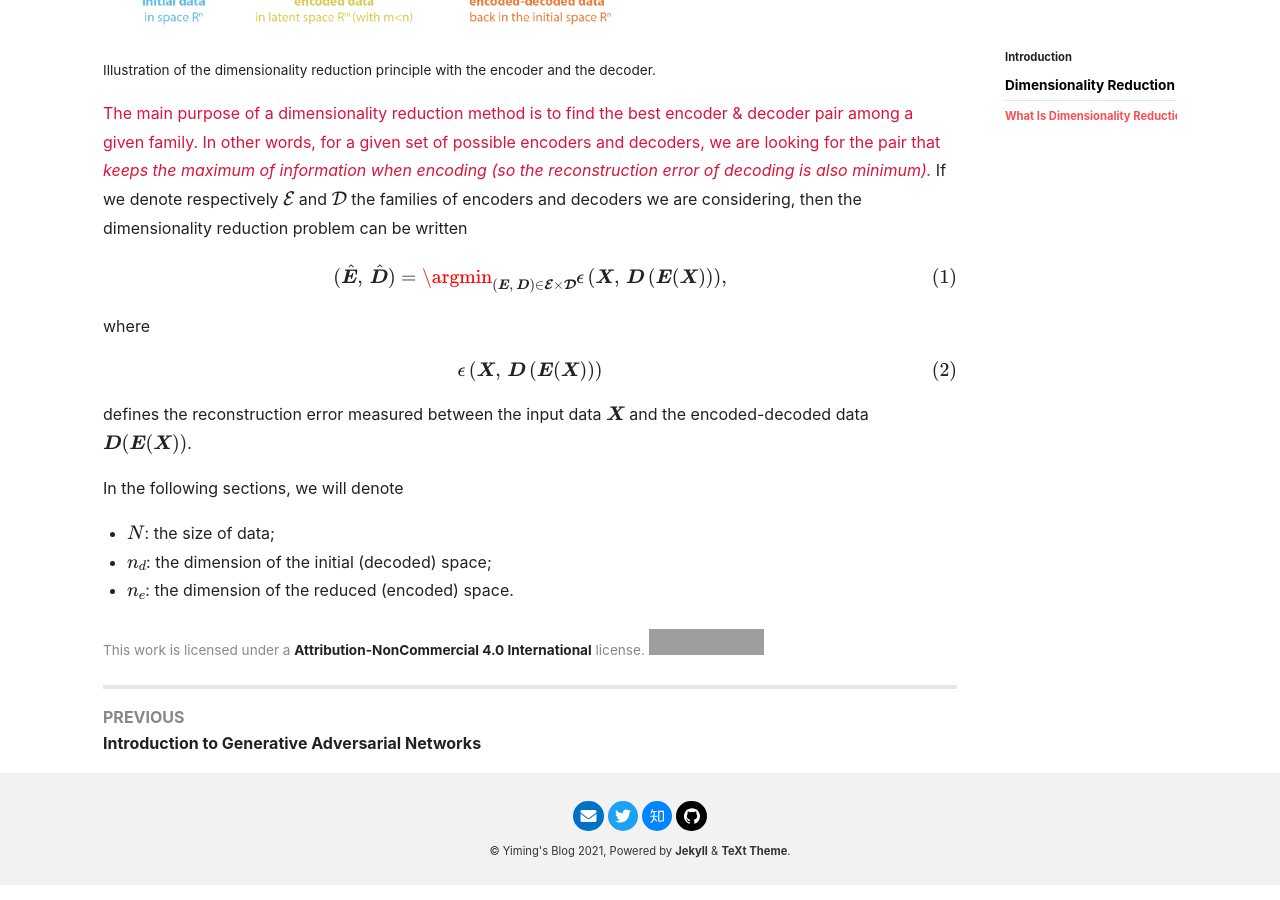
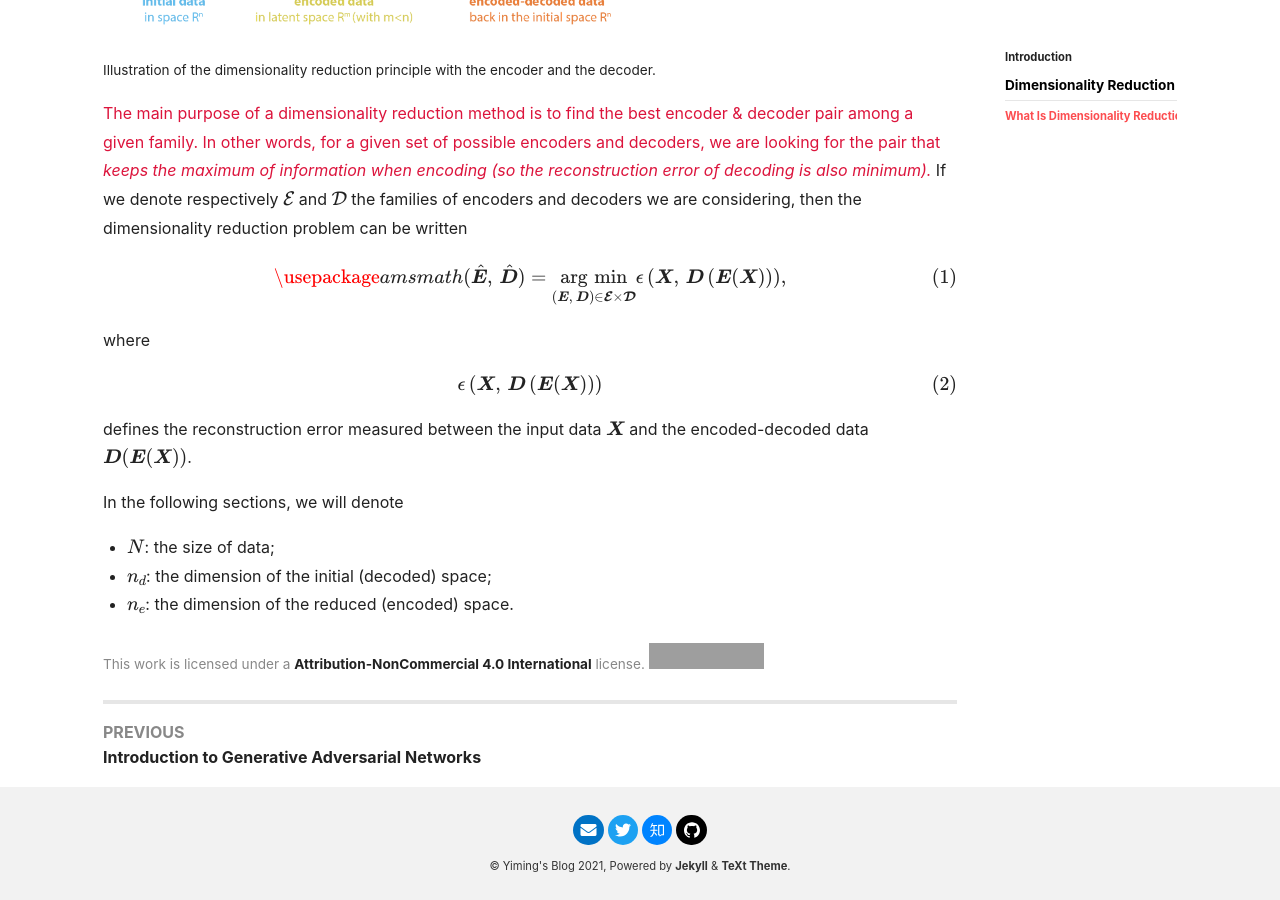
Before and after one commit to YimingMa/YIMINGMA.github.io, a Jekyll site: the page built from _posts/2022-03-15-variational-autoencoders.md, in a window 1280 px wide and 900 px high, scrolled down 2906 px. Built offline with Jekyll 4.4.1, drawn with Linux system fonts in a browser that asks for light colours; nearby versions of some CDN libraries; formulas are drawn with MathJax 3; grey boxes are pictures that could not be loaded.

Commit message:
updated post

```diff
--- a/_posts/2022-03-15-variational-autoencoders.md
+++ b/_posts/2022-03-15-variational-autoencoders.md
@@ -68,13 +68,16 @@ First, let’s call <span style="color:RoyalBlue;">**encoder** the process that
 <span style="color:Coral;">this compression can be *lossy*, meaning that some information is lost during encoding and cannot be recovered after decoding.</span>
 
 <figure>
-  <img src="/posts.assets/2022-03-15-variational-autoencoders/autoencoder_structure.png" alt="autoencoder structure" style="width:100%">
+  <img src="/posts.assets/2022-03-15-variational-autoencoders/dimensionality_reduction.png" alt="dimensionality reduction" style="width:100%">
   <figcaption>Illustration of the dimensionality reduction principle with the encoder and the decoder.</figcaption>
 </figure>
 
 <span style="color:Crimson;">The main purpose of a dimensionality reduction method is to find the best encoder & decoder pair among a given family. In other words, for a given set of possible encoders and decoders, we are looking for the pair that *keeps the maximum of information when encoding (so the reconstruction error of decoding is also minimum).*</span> If we denote respectively $\mathcal{E}$ and $\mathcal{D}$ the families of encoders and decoders we are considering, then the dimensionality reduction problem can be written
 
 $$
+\usepackage{amsmath}
+\DeclareMathOperator*{\argmax}{arg\,max}
+\DeclareMathOperator*{\argmin}{arg\,min}
 (\hat{\boldsymbol{E}}, \, \hat{\boldsymbol{D}}) = \argmin_{(\boldsymbol{E}, \,\boldsymbol{D}) \in \boldsymbol{\mathcal{E}} \times \boldsymbol{\mathcal{D}}} \epsilon \left(\boldsymbol{X}, \, \boldsymbol{D}\left(\boldsymbol{E}(\boldsymbol{X})\right)\right),
 $$
 
```
Also changed, not shown: posts.assets/2022-03-15-variational-autoencoders/dimensionality_reduction.png (renamed from posts.assets/2022-03-15-variational-autoencoders/autoencoder_structure.png).
